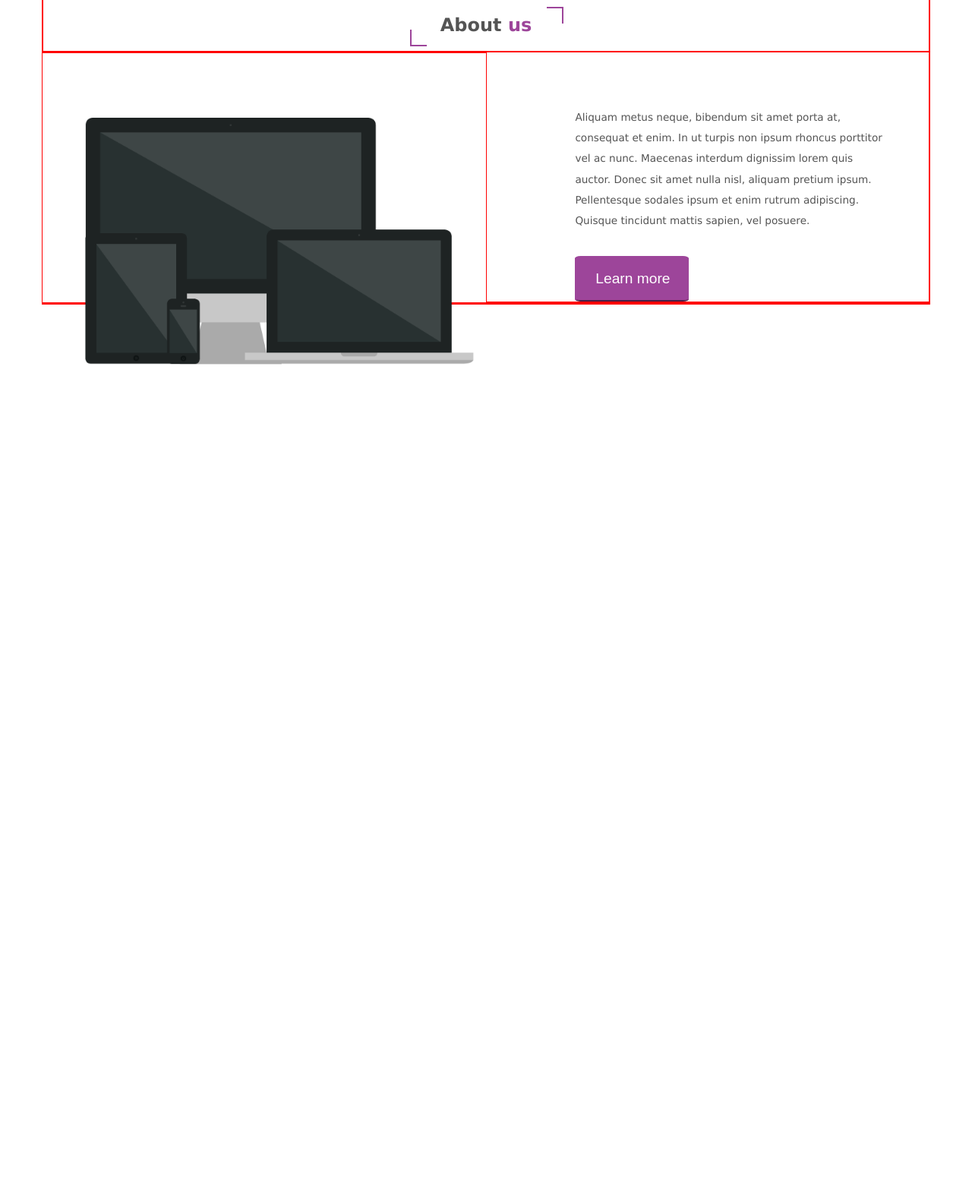
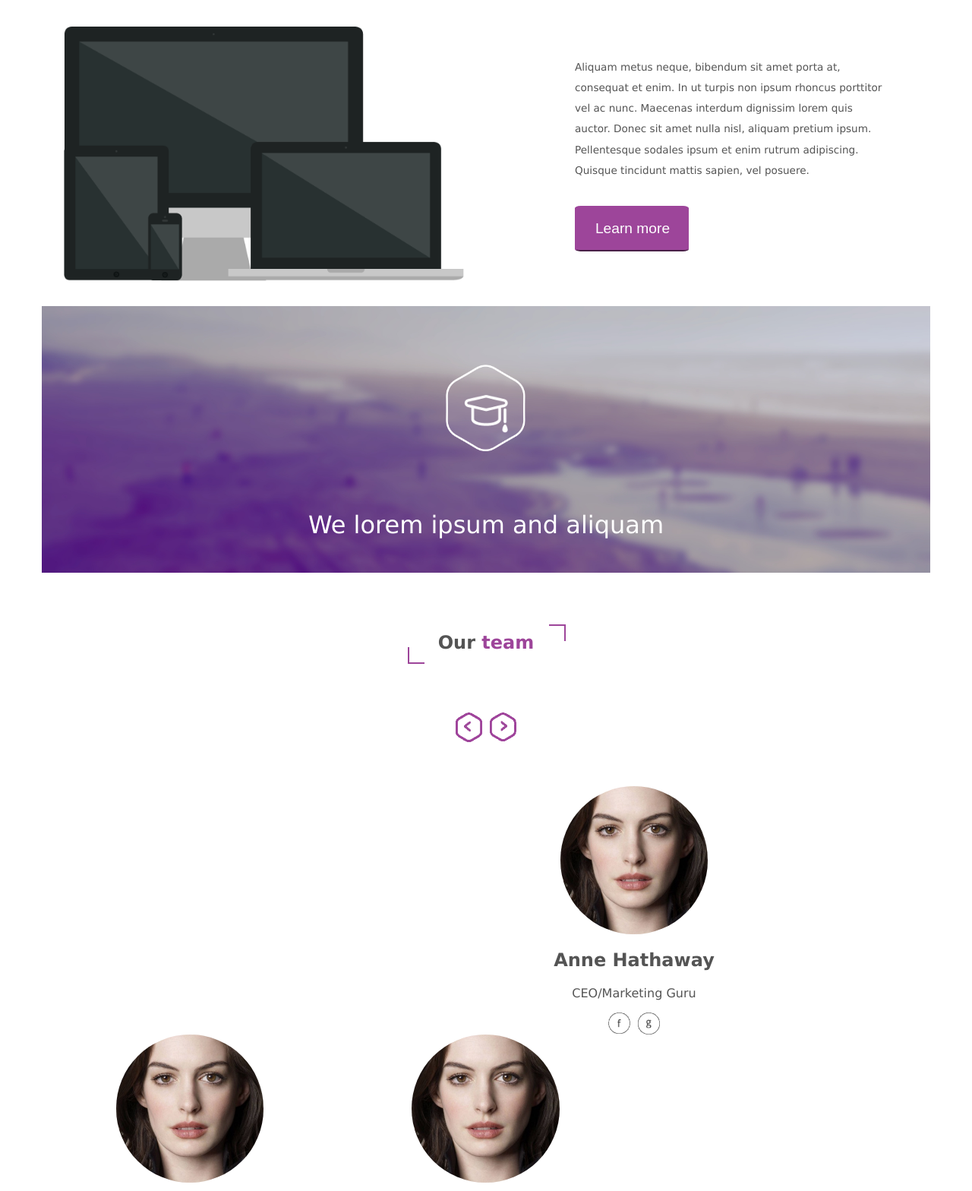
Before and after one commit to morgh80/bhagaskara, a plain HTML site: page index.html in a window 1280 px wide. Shown: the part 1232-2800 px from the top of the page at 76% size. Before the commit the page ends 1933 px from the top, so only its background shows below. Drawn offline with Linux system fonts and the light colour scheme.

Commit message:
Added section'Our team'

```diff
--- a/index.html
+++ b/index.html
@@ -95,7 +95,7 @@
                 <div class="iconMenu" id="cup"></div>
                 <div class="iconMenu" id="phone"></div>
             </div>
-            <div class="container-4">
+            <div class="container-3">
                 <div class="item">
                     <h1 style="text-align:center">Clean and modern</h1>
                     <p>Fusce facilisis velit libero, nec
@@ -130,14 +130,14 @@
     </section>
 
     <section class="section-2">
-        <div class="container-5">
+        <div class="container-4">
 
             <div class="row">
                 <div class="col-12"><h1><span class="corner" style="color: #545454">About <span>us</span></span></h1></div>
             </div>
             <div class="row">
-                <div class="col-6">
-                        <img src="img/mockup.png">
+                <div class="col-6" id="img">
+                        <!--<img src="img/mockup.png">-->
                 </div>
                 <div class=col-6>
                         <p>Aliquam metus neque, bibendum sit amet porta at, consequat et
@@ -152,23 +152,82 @@
             </div>
         </div>
         <div class="row"></div>
-
     </section>
 
     <section class="section-3">
 
+        <div class="container-5">
+            <div class="row">
+                <div class="background2">
+                        <div class="col-12 iconBackground2">
+                            <img id="study" src="img/study.png">
+                        </div>
+                        <div class="col-12">
+                            We lorem ipsum and aliquam
+                        </div>
+                </div>
+            </div>
+        </div>
     </section>
-        <div class="container-5">
+
+
+    <section class="section-4">
+        <div class="container-6">
+            <div class="row">
+                <div class="col-12"><h1><span class="corner" style="color: #545454">Our <span>team</span></span></h1></div>
+
+                <div class="col-6"><img id="arrow-left" src="img/arrow-left.png"></div>
+                <div class="col-6"><img id="arrow-right" src="img/arrow-right.png"></div>
+
+                <div class="col-4 info-1"><img id="team-1" src="img/anha.jpg">
+                    <div class="info-1">
+                        <h2>Anne Hathaway</h2>
+                        <p>CEO/Marketing Guru</p>
+                    </div>
+
+                    <div class="col-6 info-1"><img class="fb" src="img/fb.png"></div>
+                    <div class="col-6 info-1"><img class="google" src="img/google.png"></div>
+                </div>
+
+                <div class="col-4 info-2"><img id="team-2" src="img/anha.jpg">
+                    <div class="info-2">
+                        <h2>Anne Hathaway</h2>
+                        <p>CEO/Marketing Guru</p>
+                    </div>
+                    <div class="col-6 info-2"><img class="fb" src="img/fb.png"></div>
+                    <div class="col-6 info-2"><img class="google" src="img/google.png"></div>
+                </div>
+
+                <div class="col-4 info-3"><img id="team-3" src="img/anha.jpg">
+                    <div class="info-3">
+                        <h2>Anne Hathaway</h2>
+                        <p>CEO/Marketing Guru</p>
+                    </div>
+                    <div class="col-6 info-3"><img class="fb" src="img/fb.png"></div>
+                    <div class="col-6 info-3"><img class="google" src="img/google.png"></div>
+                </div>
+            </div>
+        </div>
+    </section>
+
+    <section class="section-5">
+        <div class="container-7">
+            <div class="row">
+                <div class="col-12"><h1><span class="corner" style="color: #545454">Our <span>skills</span></span></h1></div>
 
 
 
 
 
+            </div>
         </div>
+    </section>
 
 
 
-    <div class ="test"></div>
+
+
+    <div class="test"></div>
 
 
 </body>
--- a/styles/stylesheet.scss
+++ b/styles/stylesheet.scss
@@ -1,7 +1,8 @@
 $baseWidthCol: 100%/12;
 $rwdWidthCol: 100%/6;
 $break-header: 820px;
-$borderCol: red;
+$borderCol: none
+;
 
 * {
   box-sizing: border-box;
@@ -260,11 +261,7 @@ nav {
 }
 
 
-//.iconMenu:hover {
-//  background-image: url('../img/shape-hover.png');
-//}
-
-.container-4 {
+.container-3 {
   display: flex;
   flex-direction: row;
   flex-wrap: nowrap;
@@ -314,20 +311,22 @@ nav {
   }
 }
 
-.container-5 {
+.container-4 {
   border: 1px $borderCol solid;
+  #img {
+    background: url("../img/mockup.png") no-repeat;
+    background-size: 90% auto;
+    padding-top: 30%;
+    background-position: center;
+
+  }
   .col-12 {
     margin-top: 3%;
     text-align: center;
   }
   .col-6 {
-    img {
-      position: absolute;
-      width: 40%;
-      margin-top: 2.7%;
-      margin-left: 4.3%;
-      padding-top: 4%;
-    }
+    height: 400px;
+
     p, button {
       margin-left: 20%;
       margin-right: 10%;
@@ -354,6 +353,83 @@ nav {
 
 
 
-.test {
-  height: 300px;
+.container-5 {
+
+  .background2 {
+    background: url("../img/background2.jpg") no-repeat;
+    background-size: 100% auto;
+    padding-bottom: 30%;
+    border: $borderCol 1px solid;
+    max-width: 1170px;
+    width: 100%;
+  }
+  .iconBackground2 {
+
+    background-position: center;
+    background-image: url("../img/hexagon.png");
+    background-repeat: no-repeat;
+    background-size: 9%;
+  }
+  .col-12 {
+    color: white;
+    font-size: 2rem;
+    text-align: center;
+    }
+  }
+
+#study {
+  padding-top: 10%;
+  width: 5%;
+  padding-bottom: 8%;
 }
+
+.container-6 {
+  .col-12 {
+    padding-top: 5%;
+    text-align: center;
+  }
+  #arrow-left, #arrow-right {
+    padding-top: 10%;
+    padding-bottom: 10%;
+
+    width: 6%;
+    float: right;
+    margin-right: 5px;
+  }
+  #arrow-right {
+    float: left;
+    margin-left: 5px;
+  }
+}
+
+.container-6 {
+  [id*='team-'] {
+    width: 50%;
+    border-radius: 50%;
+    display: block;
+    margin-left: auto;
+    margin-right: auto;
+  }
+  [class*='info-'] {
+    text-align: center;
+  }
+}
+
+.fb {
+  width: 15%;
+  float: right;
+  margin-right: 5px;
+}
+.google {
+  width: 15%;
+  float: left;
+  margin-left: 5px;
+
+}
+
+.container-7 {
+  .col-12 {
+    padding-top: 5%;
+    text-align: center;
+  }
+}
```
Also changed, not shown: img/anha.jpg (added), img/arrow-left.png (added), img/arrow-right.png (added), img/background2.jpg (added), img/fb.png (added), img/google.png (added), img/study.png (added), styles/stylesheet.css, 1 other file.
